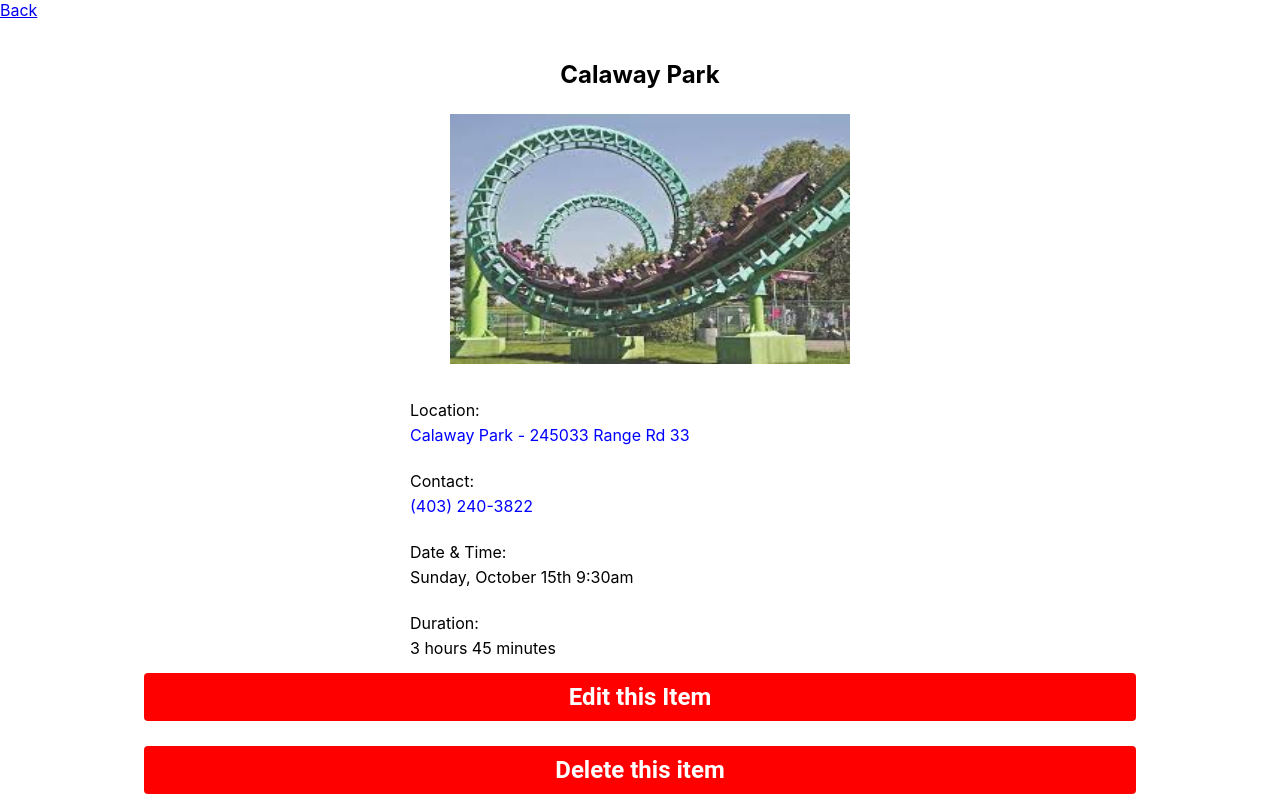
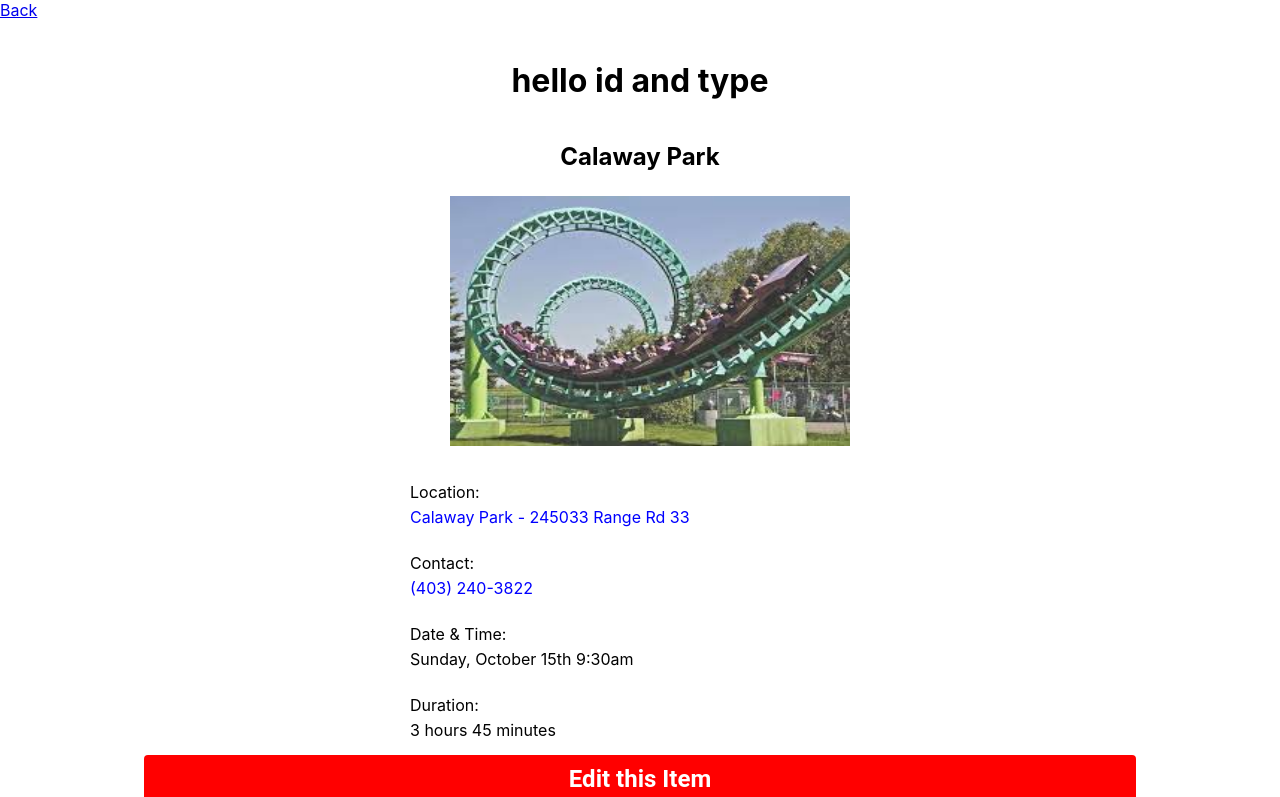
Before and after one commit to TylerWitzke/pocket-planner, a React (Create React App) app: page /pocket-planner/itineraryItem in a window 1280 px wide. Shown: the top 797 px of the page. Built offline with nearby package versions, Linux system fonts and the light colour scheme.

Commit message:
Type and id are accessible in itinerary item page

```diff
--- a/src/components/BrowseItinerary/BrowseItinerary.jsx
+++ b/src/components/BrowseItinerary/BrowseItinerary.jsx
@@ -27,6 +27,7 @@
 
   const itemClick = (id, item_type) => {
     console.log(`Clicked on item_type: ${item_type}, id: ${id}`);
+    navigate("/itineraryItem?itemid=" +id+ "&itemtype=" +item_type);
   };
 
   return (
--- a/src/components/ItineraryItemInfo/ItineraryItemInfo.jsx
+++ b/src/components/ItineraryItemInfo/ItineraryItemInfo.jsx
@@ -4,12 +4,27 @@
 import ItineraryItem from "../ItineraryItem/ItineraryItem";
 import "./ItineraryItemInfo.css"; // Import CSS file
 import calaway_attraction from "../assets/calaway_attraction.jpg";
+import { useNavigate } from "react-router";
+import { useLocation } from "react-router-dom";
 
 const ItineraryItemInfo = ({
   onEditDetails,
   onDeleteItem,
   onBackToMainMenu,
 }) => {
+
+  const navigate = useNavigate();
+  const location = useLocation();
+  const queryParams = new URLSearchParams(location.search);
+
+  const item_id = queryParams.get("itemid");
+  const item_type = queryParams.get("itemtype");
+
+  const redirectBack = () => {
+    navigate(-1);
+  };
+
+
   const itineraryDetails = {
     title: "Calaway Park",
     location: "Calaway Park - 245033 Range Rd 33",
@@ -21,15 +36,12 @@
 
   return (
     <div>
-      <a
-        href="#"
-        onClick={() => {
-          console.log("Go back");
-        }}
-      >
+      <a href="#" onClick={redirectBack}>
         Back
       </a>
+
       <div className="itinerary-item-info-container">
+        <h1> hello id {item_id} and type {item_type}</h1>
         <ItineraryItem {...itineraryDetails} />
 
         {/* Include GeneralButton components */}
```
